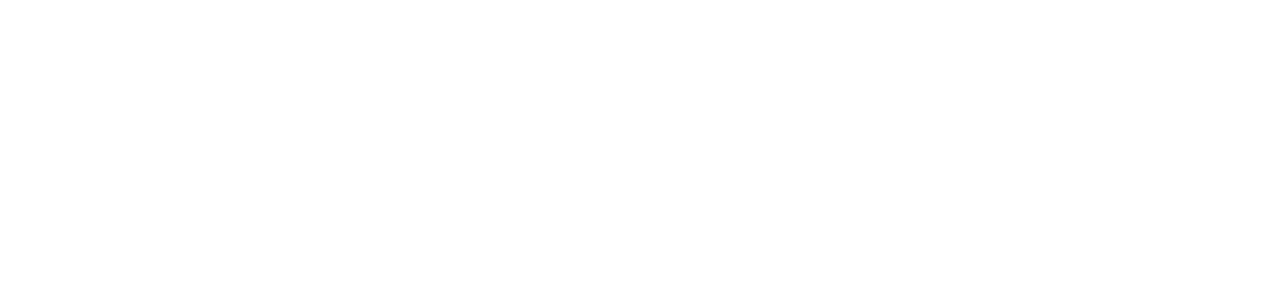
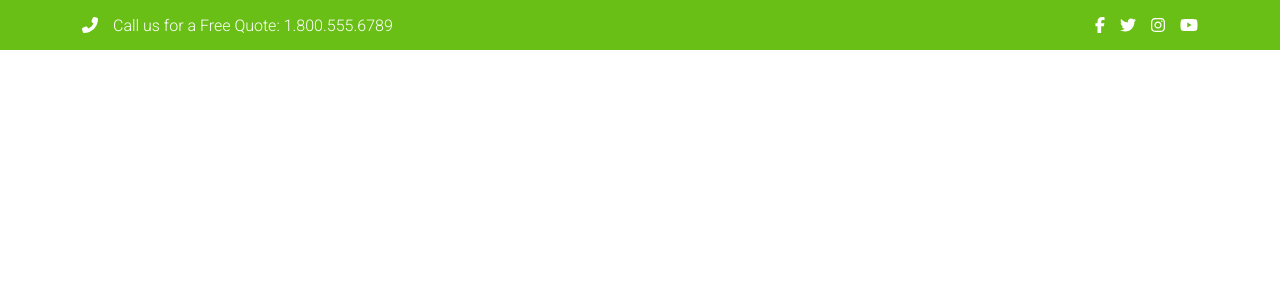
Before and after one commit to alessandro-cappelli/proj-html-vuejs, a Vue app: page / in a window 1280 px wide. Shown: the top 300 px of the page. Built offline with nearby package versions, Linux system fonts and the light colour scheme.

Commit message:
social-call

```diff
--- a/package.json
+++ b/package.json
@@ -8,10 +8,12 @@
     "lint": "vue-cli-service lint"
   },
   "dependencies": {
+    "bootstrap": "^5.1.3",
     "core-js": "^3.6.5",
     "vue": "^2.6.11"
   },
   "devDependencies": {
+    "@fortawesome/fontawesome-free": "^6.0.0",
     "@vue/cli-plugin-babel": "~4.5.0",
     "@vue/cli-plugin-eslint": "~4.5.0",
     "@vue/cli-service": "~4.5.0",
--- a/src/App.vue
+++ b/src/App.vue
@@ -23,5 +23,5 @@
 </script>
 
 <style lang="scss">
-
+  @import './assets/global.scss';
 </style>
--- a/src/assets/global.scss
+++ b/src/assets/global.scss
@@ -0,0 +1,13 @@
+@import url('https://fonts.googleapis.com/css2?family=Roboto:wght@300&display=swap');
+@import './variable.scss';
+@import '~bootstrap/scss/bootstrap-grid.scss';
+
+*{
+    box-sizing: border-box;
+    margin: 0;
+    padding: 0;
+}
+
+body{
+    font-family: 'Roboto';
+}
--- /dev/null
+++ b/src/assets/variable.scss
@@ -0,0 +1,2 @@
+$principalColor: #1975c0;
+$secondaryColor: #6abf17;
--- a/src/components/Header.vue
+++ b/src/components/Header.vue
@@ -1,7 +1,26 @@
 <template>
-    <section>
+    <section class="ms_container_info">
+        <div class="container">
+            <div class="row">
+                <div class="col d-flex">
+                    <div class="col d-flex">
+                        <div class="ms_icon_call"><i class="fas fa-phone-alt"></i></div>
+                        <p>Call us for a Free Quote: 1.800.555.6789</p>
+                    </div>
 
+                <div class="col d-flex justify-content-end">
+                    <ul>
+                        <li><a href="#"><i class="fab fa-facebook-f"></i></a></li>
+                        <li><a href="#"><i class="fab fa-twitter"></i></a></li>
+                        <li><a href="#"><i class="fab fa-instagram"></i></a></li>
+                        <li><a href="#"><i class="fab fa-youtube"></i></a></li>
+                    </ul>
+                </div>
+                </div>
+            </div>
+        </div>
     </section>
+
 </template>
 
 <script>
@@ -11,5 +30,26 @@
 </script>
 
 <style>
+.row{
+    height: 50px;
+    align-items: center;
+}
+.ms_container_info{
+    background-color: #6abf17;
+    height: 50px;
+    color: white;
+}
 
+ul li{
+    display: inline-block;
+    margin-left: 15px;
+}
+
+a{
+    color: white;
+}
+
+.ms_icon_call{
+    margin-right: 15px;
+}
 </style>
--- a/src/main.js
+++ b/src/main.js
@@ -1,5 +1,7 @@
 import Vue from 'vue'
 import App from './App.vue'
+import '@fortawesome/fontawesome-free/css/all.css'
+import '@fortawesome/fontawesome-free/js/all.js'
 
 Vue.config.productionTip = false
 
```
Also changed, not shown: src/components/HelloWorld.vue (deleted, +0 -58 lines), 1 other file (tests, documents, lock files or other folders).
